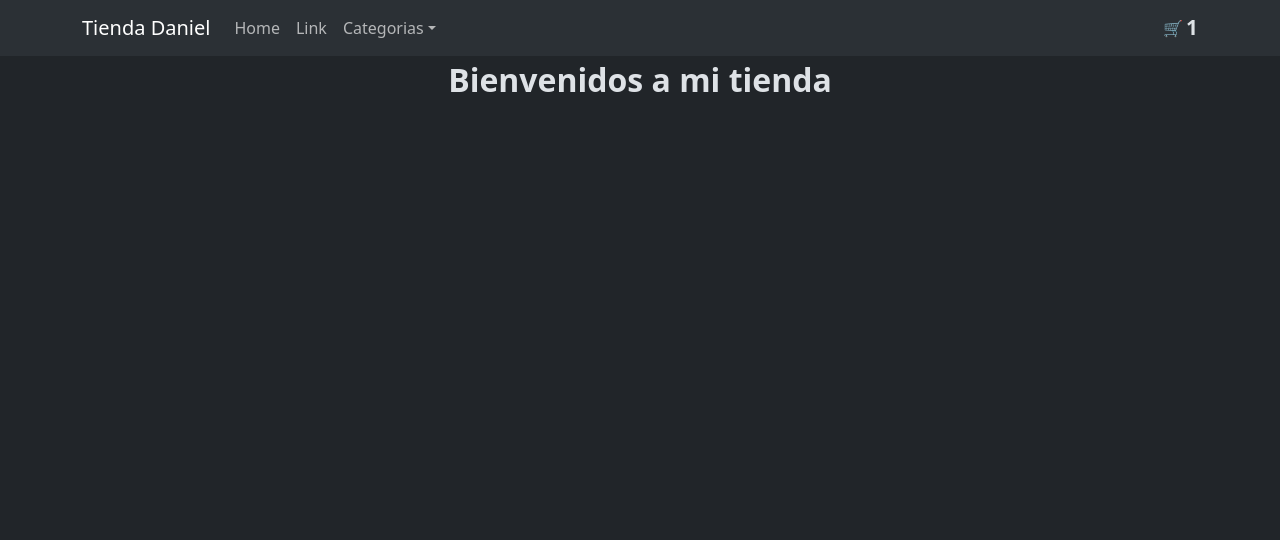
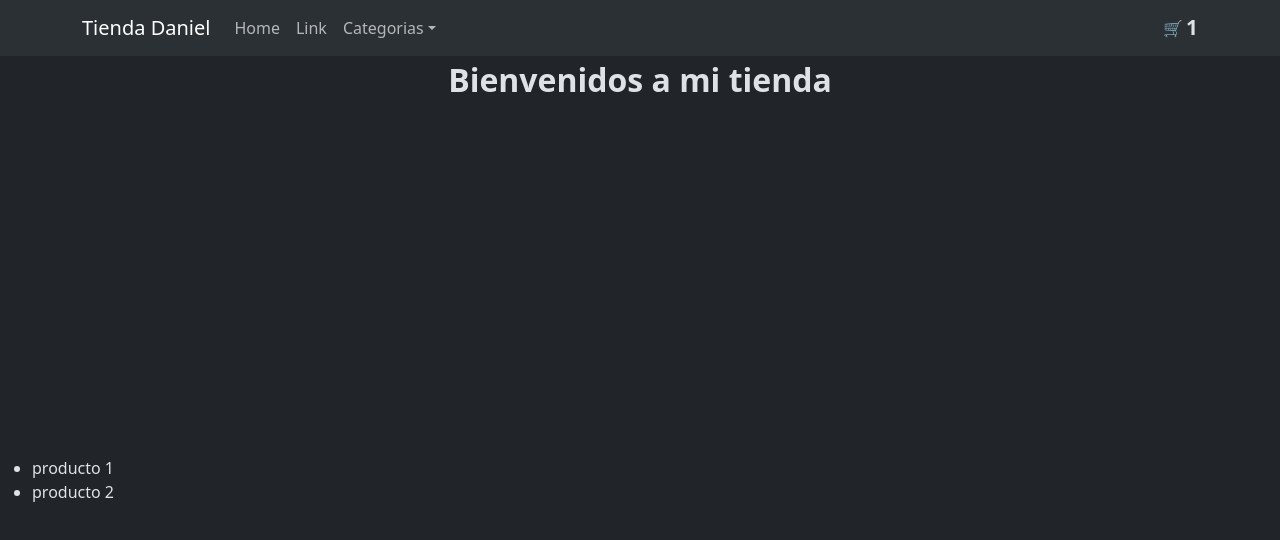
Before and after one commit to danielalejandroalanis/coderhouse-49905, a React (Vite) app: page / in a window 1280 px wide. Shown: the top 540 px of the page. Built offline with nearby package versions, Linux system fonts and the light colour scheme; no server answers.

Commit message:
se agrega clase 6

```diff
--- a/package.json
+++ b/package.json
@@ -10,6 +10,7 @@
     "preview": "vite preview"
   },
   "dependencies": {
+    "axios": "^1.6.2",
     "bootstrap": "^5.3.2",
     "react": "^18.2.0",
     "react-bootstrap": "^2.9.1",
--- a/src/App.jsx
+++ b/src/App.jsx
@@ -1,16 +1,75 @@
 import ItemListContainer from "./components/ItemListContainer";
 import NavBar from "./components/NavBar/NavBar";
+import axios from 'axios';
 
-import 'bootstrap/dist/css/bootstrap.min.css';
+import "bootstrap/dist/css/bootstrap.min.css";
+
+
+async function getProducts () {
+  const response = await axios.get('https://dummyjson.com/products')
+
+  return response;
+}
 
 const App = () => {
+  // const promesa = new Promise((resolve, reject) => {
+  //   const flag = false;
+  //   if (flag) {
+  //     resolve("Promesa resuelta correctamente");
+  //   } else {
+  //     reject("Promesa se resuelve negativamente");
+  //   }
+  // });
+
+  function obtenerProductos() {
+    return new Promise((resolve, reject) => {
+      try {
+        const response = axios.get('https://dummyjson.com/products')
+        resolve(response);
+      } catch (e) {
+        reject(e);
+      }
+    });
+  }
+
+
+
+  obtenerProductos().then(res => console.log(res.data.products)).catch(error => console.log(error))
+
+  const productsData = [
+    {
+      id: '1123jbhkbi1231n23o123',
+      title: "producto 1",
+      description: 'este es el producto 1',
+      price: 100
+    },
+    {
+      id: '1123jbhkbi1231n23o1ad3',
+      title: "producto 2",
+      description: 'este es el producto 2',
+      price: 100
+    }
+  ]
+
+  // promesa.then(res => console.log(res)).catch(error => console.error(error))
+
+  const array = [1, 2, 3, 4, 5, 6, 7, 10]
 
   return (
-    <div style={{width: '100vw', height: '100vh'}}>
+    <div style={{ width: "100vw", height: "100vh" }}>
       <NavBar />
       <ItemListContainer greeting="Bienvenidos a mi tienda" />
+      <ul>
+        {
+          productsData.map((item) => {
+            return (
+              <li key={item.id}>{item.title}</li>
+            )
+          })
+        }
+      </ul>
     </div>
   );
-}
+};
 
 export default App;
```
Also changed, not shown: 1 other file (tests, documents, lock files or other folders).
